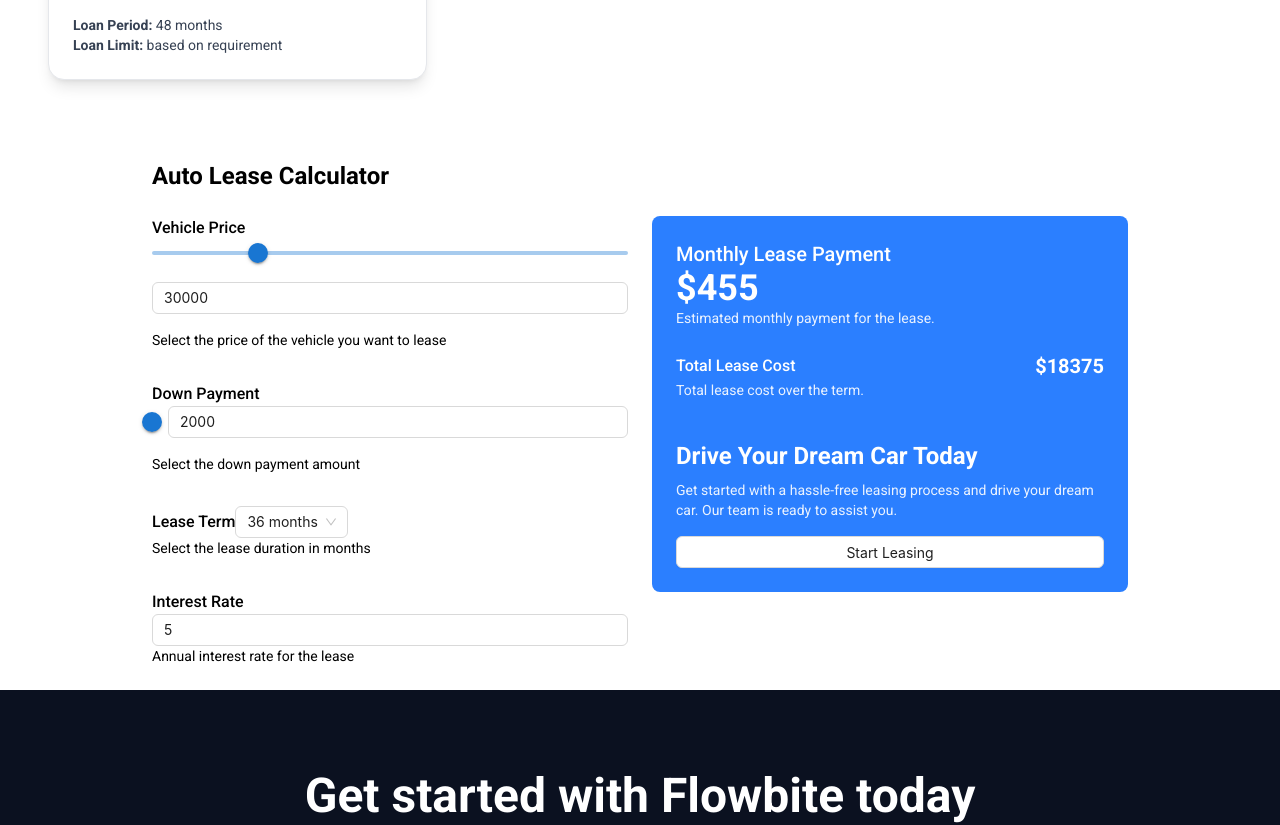
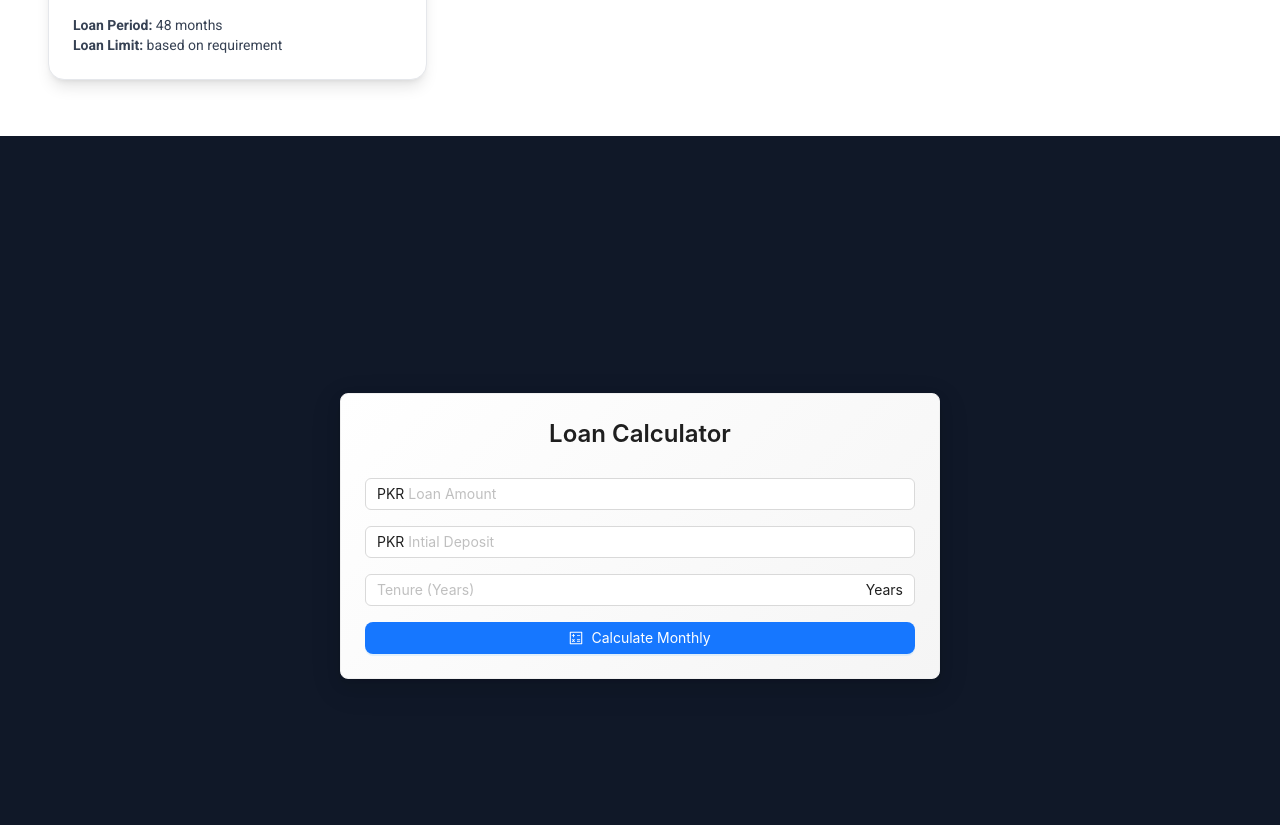
Before and after one commit to AsheelAhmedSiddiqui/Hackathon-Frontend, a React (Vite) app: page / in a window 1280 px wide. Shown: the part 1480-2305 px from the top of the page. Built offline with nearby package versions, Linux system fonts and the light colour scheme.

Commit message:
loan calculator wala kaam ho gaya

```diff
--- a/src/components/landingPage_Component/LoanCalculator.jsx
+++ b/src/components/landingPage_Component/LoanCalculator.jsx
@@ -1,168 +1,127 @@
-"use client";
+import React from "react";
+import { useState } from "react";
+import { Card, Input, Button, Typography, Space, Progress, theme } from "antd";
+import { CalculatorOutlined } from "@ant-design/icons";
 
-import { useState } from "react";
-// import { Slider } from "@/components/ui/slider";
+const { Title, Text } = Typography;
+const { useToken } = theme;
 
-// import { Input } from "@/components/ui/input";
-// import {
-// 	Select,
-// 	SelectContent,
-// 	SelectItem,
-// 	SelectTrigger,
-// 	SelectValue,
-// } from "@/components/ui/select";
+function LoanCalculator() {
+	const { token } = useToken();
+	const [loanAmount, setLoanAmount] = useState(null);
+	const [intialDeposit, setIntialDeposit] = useState(null);
+	const [tenure, setTenure] = useState();
+	const [monthlyPayableAmount, setMonthlyPayableAmount] = useState(null);
+	const [totalPayable, setTotalPayable] = useState(null);
 
-Slider;
-// import { Button } from "@/components/ui/button";
-import useLoanCalculator from "../../hooks/useLoanCalculator";
-import { Button, Input, Select } from "antd";
-import { Slider } from "@mui/material";
-// useLoanCulator;
+	const calculateMonthly = () => {
+		const fullAmount = Number.parseFloat(loanAmount);
+		const depositAmount = Number.parseFloat(intialDeposit);
+		const time = Number.parseFloat(tenure) * 12;
 
-export default function LoanCalculator() {
-	const [vehiclePrice, setVehiclePrice] = useState(30000);
-	const [downPayment, setDownPayment] = useState(2000);
-	const [leaseTerm, setLeaseTerm] = useState(36);
-	const [interestRate, setInterestRate] = useState(5);
+		if (fullAmount && depositAmount && time) {
+			const finalAmount = fullAmount - depositAmount;
+			const monthlyWise = finalAmount / time;
+			// const finalPayableAmount = finalAmount / payablesMonthTime;
 
-	const { monthlyPayment, totalLeaseCost } = useLoanCalculator(
-		vehiclePrice,
-		downPayment,
-		leaseTerm,
-		interestRate
-	);
+			setMonthlyPayableAmount(Math.round(monthlyWise));
+			setTotalPayable(Math.round(finalAmount));
+			console.log(fullAmount, monthlyWise);
+		} else {
+			console.log("something went wrong");
+		}
+	};
 
 	return (
-		<div className="max-w-5xl mx-auto p-6">
-			<h1 className="text-2xl font-bold mb-6">Auto Lease Calculator</h1>
+		<section className="bg-gray-900">
+			<div
+				className="py-8"
+				style={{
+					minHeight: "100vh",
+					display: "flex",
+					justifyContent: "center",
+					alignItems: "center",
+				}}
+			>
+				<Card
+					style={{
+						width: 600,
+						boxShadow: token.boxShadow,
+						borderRadius: token.borderRadiusLG,
+						background: `linear-gradient(135deg, ${token.colorBgContainer} 0%, ${token.colorBgLayout} 100%)`,
+					}}
+				>
+					<Space direction="vertical" size="middle" style={{ width: "100%" }}>
+						<Title level={3} style={{ textAlign: "center" }}>
+							Loan Calculator
+						</Title>
 
-			<div className="grid md:grid-cols-2 gap-6">
-				<div className="space-y-8">
-					{/* Vehicle Price */}
-					<div className="space-y-4">
-						<label className="font-medium">Vehicle Price</label>
-						<div className="flex gap-4 flex-col items-center">
-							<Slider
-								value={[vehiclePrice]}
-								onValueChange={([value]) => setVehiclePrice(value)}
-								min={10000}
-								max={100000}
-								step={1000}
-								className="flex-1"
-							/>
-							<Input
-								type="number"
-								value={vehiclePrice}
-								onChange={(e) => setVehiclePrice(Number(e.target.value))}
-								className="w-24"
-							/>
-						</div>
-						<p className="text-sm text-muted-foreground">
-							Select the price of the vehicle you want to lease
-						</p>
-					</div>
+						<Input
+							placeholder="Loan Amount"
+							value={loanAmount}
+							onChange={(e) => setLoanAmount(e.target.value)}
+							prefix="PKR"
+						/>
 
-					{/* Down Payment */}
-					<div className="space-y-4">
-						<label className="font-medium">Down Payment</label>
-						<div className="flex gap-4 items-center">
-							<Slider
-								value={[downPayment]}
-								onValueChange={([value]) => setDownPayment(value)}
-								min={0}
-								max={20000}
-								step={500}
-								className="flex-1"
-							/>
-							<Input
-								type="number"
-								value={downPayment}
-								onChange={(e) => setDownPayment(Number(e.target.value))}
-								className="w-24"
-							/>
-						</div>
-						<p className="text-sm text-muted-foreground">
-							Select the down payment amount
-						</p>
-					</div>
+						<Input
+							placeholder="Intial Deposit"
+							value={intialDeposit}
+							onChange={(e) => setIntialDeposit(e.target.value)}
+							prefix="PKR"
+						/>
 
-					{/* Lease Term */}
-					<div className="space-y-4">
-						<label className="font-medium">Lease Term</label>
-						<Select
-							value={String(leaseTerm)}
-							onValueChange={(value) => setLeaseTerm(Number(value))}
+						<Input
+							placeholder="Tenure (Years)"
+							value={tenure}
+							onChange={(e) => setTenure(e.target.value)}
+							suffix="Years"
+						/>
+
+						<Button
+							type="primary"
+							icon={<CalculatorOutlined />}
+							onClick={calculateMonthly}
+							style={{ width: "100%", borderRadius: token.borderRadiusLG }}
 						>
-							{/* <SelectTrigger>
-								<SelectValue placeholder="Select lease term" />
-							</SelectTrigger> */}
-							{/* <SelectContent> */}
-							<Select.Option value="24">24 months</Select.Option>
-							<Select.Option value="36">36 months</Select.Option>
-							<Select.Option value="48">48 months</Select.Option>
-							<Select.Option value="60">60 months</Select.Option>
-							{/* </SelectContent> */}
-						</Select>
-						<p className="text-sm text-muted-foreground">
-							Select the lease duration in months
-						</p>
-					</div>
+							Calculate Monthly
+						</Button>
 
-					{/* Interest Rate */}
-					<div className="space-y-4">
-						<label className="font-medium">Interest Rate</label>
-						<Input
-							type="number"
-							value={interestRate}
-							onChange={(e) => setInterestRate(Number(e.target.value))}
-							min={0}
-							max={20}
-							step={0.1}
-						/>
-						<p className="text-sm text-muted-foreground">
-							Annual interest rate for the lease
-						</p>
-					</div>
-				</div>
-
-				<div className="bg-blue-500 text-white rounded-lg p-6 h-fit">
-					<div className="space-y-6">
-						<div>
-							<h2 className="text-xl font-medium">Monthly Lease Payment</h2>
-							<div className="text-4xl font-bold">${monthlyPayment}</div>
-							<p className="text-sm opacity-90">
-								Estimated monthly payment for the lease.
-							</p>
-						</div>
-
-						<div>
-							<div className="flex justify-between items-center">
-								<h3 className="font-medium">Total Lease Cost</h3>
-								<span className="text-xl font-bold">${totalLeaseCost}</span>
-							</div>
-							<p className="text-sm opacity-90">
-								Total lease cost over the term.
-							</p>
-						</div>
-
-						<div className="pt-4">
-							<h3 className="text-2xl font-bold mb-2">
-								Drive Your Dream Car Today
-							</h3>
-							<p className="text-sm opacity-90 mb-4">
-								Get started with a hassle-free leasing process and drive your
-								dream car. Our team is ready to assist you.
-							</p>
-							<Button
-								className="w-full bg-black hover:bg-gray-900 text-white"
-								size="lg"
+						{monthlyPayableAmount !== null && totalPayable !== null && (
+							<Card
+								style={{
+									background: token.colorBgLayout,
+									borderRadius: token.borderRadiusLG,
+								}}
 							>
-								Start Leasing
-							</Button>
-						</div>
-					</div>
-				</div>
+								<Space direction="vertical" size="small">
+									<Text strong>
+										Monhtly: PKR {monthlyPayableAmount.toLocaleString()}
+									</Text>
+									<Text strong>
+										Total Payable Amount: PKR {totalPayable.toLocaleString()}
+									</Text>
+									{/* <Progress
+									percent={Math.round(
+										((emi * 12 * Number.parseFloat(tenure) -
+											Number.parseFloat(loanAmount)) /
+											Number.parseFloat(loanAmount)) *
+											100
+									)}
+									status="active"
+									strokeColor={{
+										"0%": token.colorPrimary,
+										"100%": token.colorSuccess,
+									}}
+									format={(percent) => `${percent}% Interest`}
+								/> */}
+								</Space>
+							</Card>
+						)}
+					</Space>
+				</Card>
 			</div>
-		</div>
+		</section>
 	);
 }
+
+export default LoanCalculator;
--- a/src/constants/Constant.js
+++ b/src/constants/Constant.js
@@ -1,8 +1,8 @@
 const devURL = "http://localhost:3010/";
 const proURL = "https://hackathon-backend-production-2663.up.railway.app/";
 
-const BASE_URL = proURL;
-// const BASE_URL = devURL;
+// const BASE_URL = proURL;
+const BASE_URL = devURL;
 
 export const AppRoutes = {
 	login: BASE_URL + "users/login",
```
